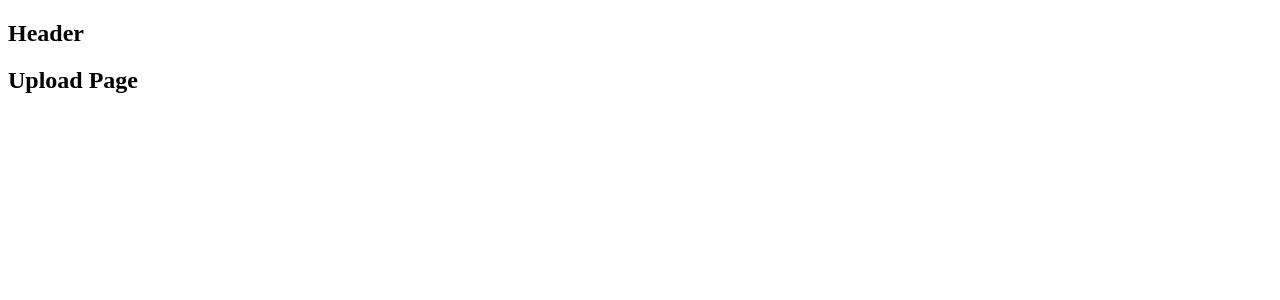
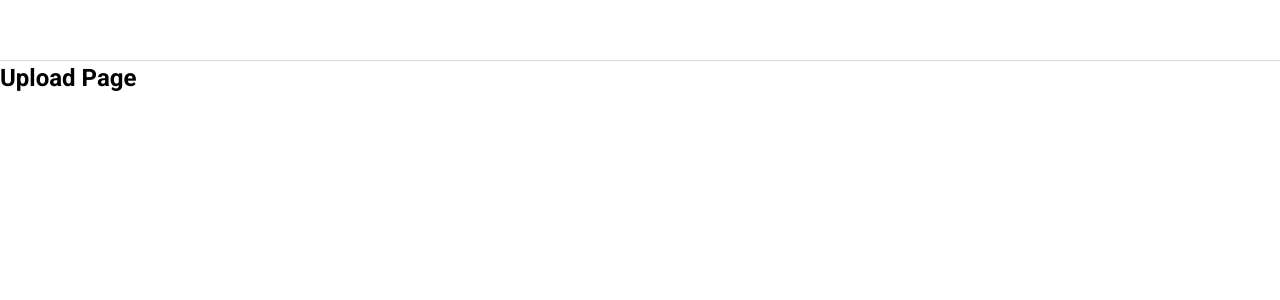
Before and after one commit to Thithi2103/tiktok-ui, a React (Create React App) app: page /upload in a window 1280 px wide. Shown: the top 300 px of the page. Built offline with nearby package versions, Linux system fonts and the light colour scheme.

Commit message:
Dung khung layout mac dinh

```diff
--- a/package.json
+++ b/package.json
@@ -6,6 +6,7 @@
     "@testing-library/jest-dom": "^5.16.5",
     "@testing-library/react": "^13.4.0",
     "@testing-library/user-event": "^13.5.0",
+    "classnames": "^2.3.2",
     "clsx": "^1.2.1",
     "normalize.css": "^8.0.1",
     "react": "^18.2.0",
--- a/src/components/GlobalStyles/GlobalStyles.scss
+++ b/src/components/GlobalStyles/GlobalStyles.scss
@@ -3,9 +3,13 @@
 
 :root {
     --primary: #fe2c55;
+    --default-layout-header-height: 60px;
+    --default-layout-width: 1150px;
 }
 
 * {
+    margin: 0;
+    padding: 0;
     box-sizing: border-box;
 }
 
--- a/src/components/GlobalStyles/index.js
+++ b/src/components/GlobalStyles/index.js
@@ -1,9 +1,7 @@
 import './GlobalStyles.scss'
 
-function Content () {
-    return (
-        <h1>Hello</h1>
-    )
+function Content ({children}) {
+    return children
 }
 
 export default Content
--- /dev/null
+++ b/src/components/Layout/Defaultlayout/Defaultlayout.module.scss
@@ -0,0 +1,13 @@
+.wrapper {
+    display: flex;
+    justify-content: center;
+}
+
+.container {
+    width: var(--default-layout-width);
+    display: flex;
+}
+
+.content {
+    flex: 1;
+}
--- /dev/null
+++ b/src/components/Layout/Defaultlayout/Sidebar/Sidebar.module.scss
@@ -0,0 +1,3 @@
+.wrapper {
+    width: 356px;
+}
--- a/src/components/Layout/Defaultlayout/Sidebar/index.js
+++ b/src/components/Layout/Defaultlayout/Sidebar/index.js
@@ -1,5 +1,13 @@
+import classNames from 'classnames/bind';
+import styles from './Sidebar.module.scss';
+
+const cx = classNames.bind(styles);
 function Sidebar() {
-    return <h2>Sidebar</h2>;
+    return (
+        <aside className={cx('wrapper')}>
+            <h2>Siderbar</h2>
+        </aside>
+    );
 }
 
 export default Sidebar;
--- a/src/components/Layout/Defaultlayout/index.js
+++ b/src/components/Layout/Defaultlayout/index.js
@@ -1,13 +1,19 @@
+import classNames from 'classnames/bind';
 import Header from '../../Layout/components/Header';
 import Sidebar from './Sidebar';
+import styles from './Defaultlayout.module.scss';
+
+const cx = classNames.bind(styles);
 
 function DefaultLayout({ children }) {
     return (
         <div>
             <Header />
-            <div className="container">
-                <Sidebar />
-                <div className="content">{children}</div>
+            <div className={cx('wrapper')}>
+                <div className={cx('container')}>
+                    <Sidebar />
+                    <div className={cx('content')}>{children}</div>
+                </div>
             </div>
         </div>
     );
--- a/src/components/Layout/HeaderOnly/index.js
+++ b/src/components/Layout/HeaderOnly/index.js
@@ -1,6 +1,6 @@
 
 import Header from '../../Layout/components/Header';
-function DefaultLayout({ children }) {
+function HeaderOnly({ children }) {
     return (
         <div>
             <Header />
@@ -11,4 +11,4 @@
     );
 }
 
-export default DefaultLayout;
+export default HeaderOnly;
--- /dev/null
+++ b/src/components/Layout/components/Header/Header.module.scss
@@ -0,0 +1,11 @@
+.wrapper {
+    height: var(--default-layout-header-height);
+    box-shadow: 0px 1px 1px rgb(0 0 0 / 12%);
+    display: flex;
+    justify-content: center;
+}
+
+.inner {
+    height: 100%;
+    width: var(--default-layout-width);
+}
--- a/src/components/Layout/components/Header/index.js
+++ b/src/components/Layout/components/Header/index.js
@@ -1,5 +1,15 @@
+import classNames from "classnames/bind";
+import styles from "./Header.module.scss";
+
+const cx = classNames.bind(styles);
+
 function Header() {
-    return <h2>Header</h2>;
+
+    return <header className={cx('wrapper')}>
+        <div className={cx('inner')}>
+            {/* Logo */}
+        </div>
+    </header>
 }
 
 export default Header;
--- a/src/index.js
+++ b/src/index.js
@@ -2,11 +2,14 @@
 import ReactDOM from 'react-dom/client';
 import App from './App';
 import reportWebVitals from './reportWebVitals';
+import GlobalStyles from  './components/GlobalStyles'
 
 const root = ReactDOM.createRoot(document.getElementById('root'));
 root.render(
   <React.StrictMode>
-    <App />
+    <GlobalStyles>
+      <App />
+    </GlobalStyles>
   </React.StrictMode>
 );
 
--- a/src/routes/index.js
+++ b/src/routes/index.js
@@ -11,7 +11,7 @@
 // publicRoutes
 const publicRoutes = [
     {
-        path: '/home',
+        path: '/',
         component: Home,
     },
     {
```
Also changed, not shown: 1 other file (tests, documents, lock files or other folders).
